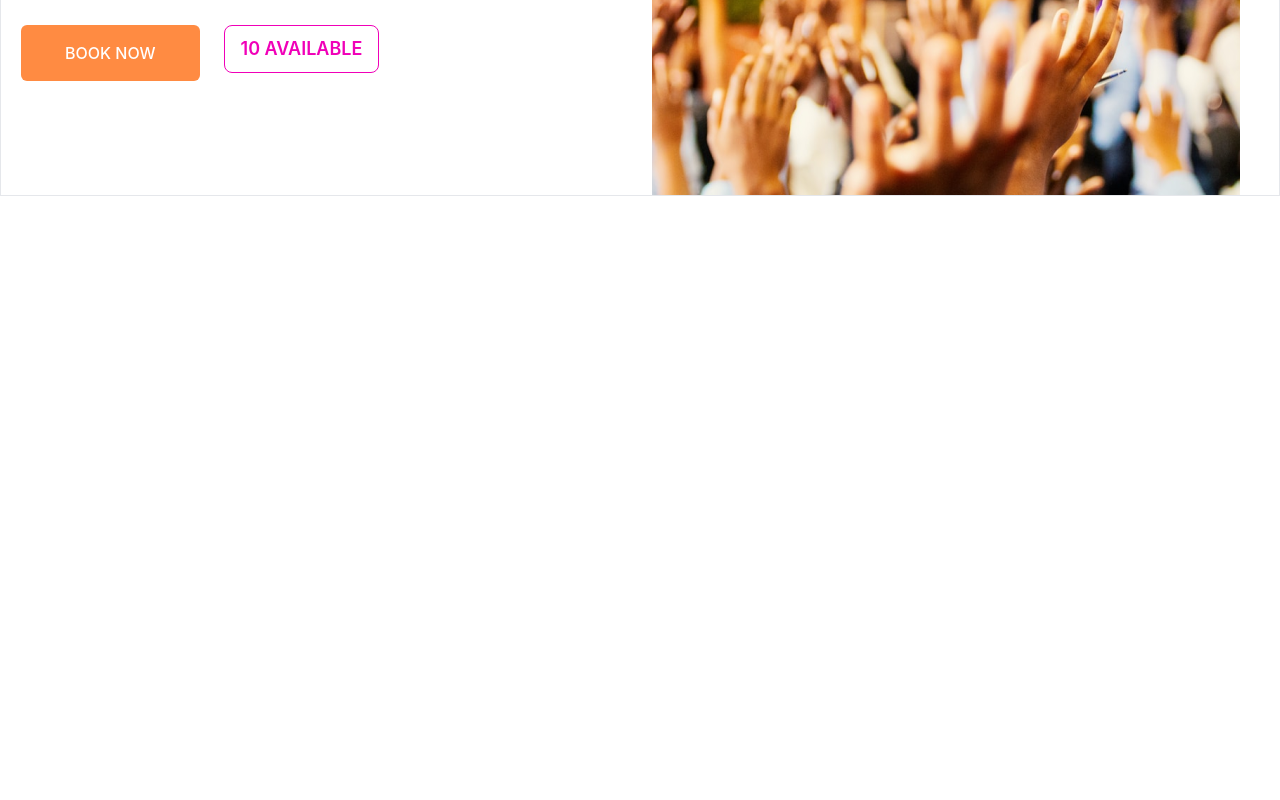
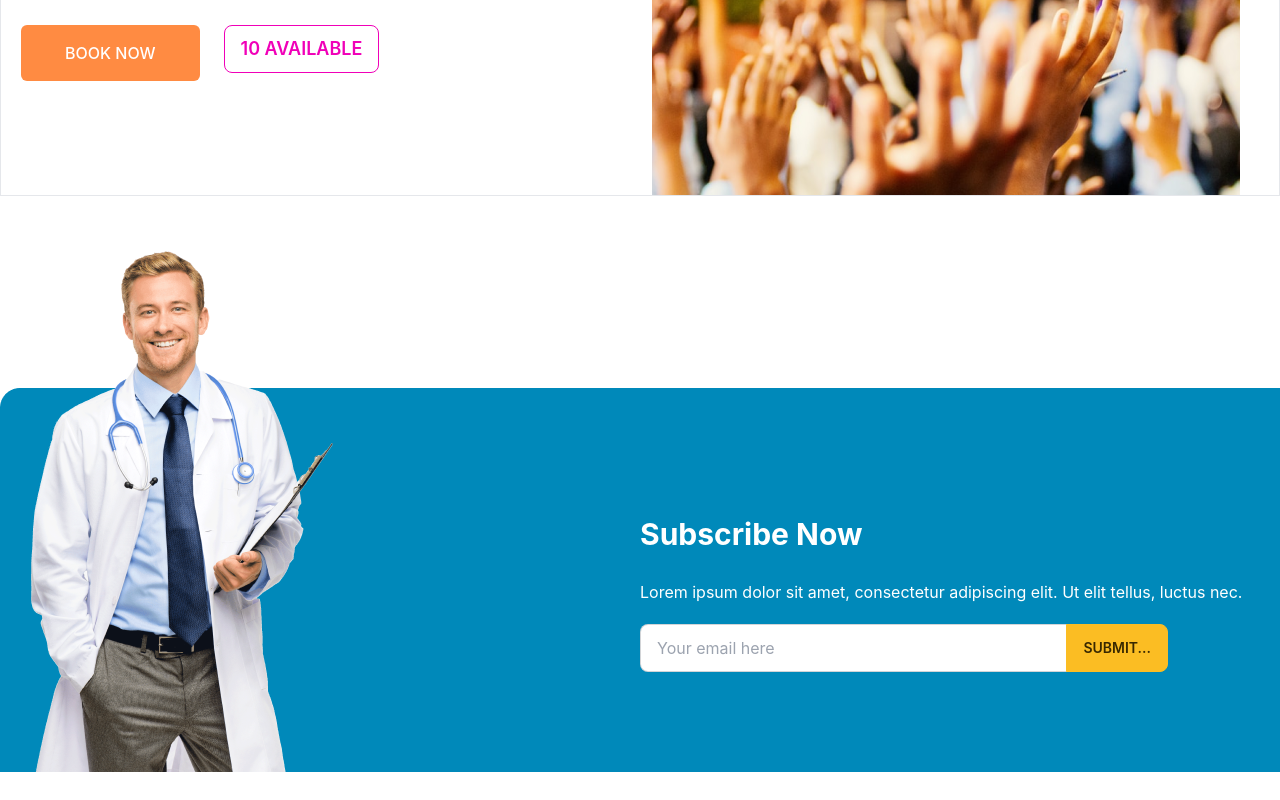
Before and after one commit to mohammad-al-amin-islam/landing-page-design, a React (Create React App) app: page / in a window 1280 px wide. Shown: the part 4889-5689 px from the top of the page. Before the commit the page ends 5105 px from the top, so only its background shows below. Built offline with nearby package versions, Linux system fonts and the light colour scheme.

Commit message:
subscribe area added

```diff
--- a/src/pages/home/Home.js
+++ b/src/pages/home/Home.js
@@ -7,6 +7,7 @@ import DoctorSchedule from "./DoctorSchedule/DoctorSchedule";
 import Event from "./Event/Event";
 import FeedbackArea from "./FeedbackArea/FeedbackArea";
 import ServiceArea from "./ServiceArea/ServiceArea";
+import SubscribeArea from "./SubscribeArea/SubscribeArea";
 
 const Home = () => {
   return (
@@ -19,6 +20,7 @@ const Home = () => {
       <AchievementArea></AchievementArea>
       <FeedbackArea></FeedbackArea>
       <Event></Event>
+      <SubscribeArea></SubscribeArea>
     </div>
   );
 };
--- /dev/null
+++ b/src/pages/home/SubscribeArea/SubscribeArea.js
@@ -0,0 +1,42 @@
+import React from "react";
+import bg from "../../..//assets/Rectangle 44.png";
+import doctor from "../../..//assets/d4.png";
+const SubscribeArea = () => {
+  return (
+    <div className="container mx-auto mt-48">
+      <div
+        className="flex justify-center items-center my-7"
+        style={{
+          backgroundImage: `url(${bg})`,
+          backgroundPosition: "cover",
+          backgroundRepeat: "no-repeat",
+        }}
+      >
+        <div className="flex-1 hidden lg:block">
+          <img className="mt-[-140px] " src={doctor} alt="" />
+        </div>
+        <div className="flex-1 p-3">
+          <h1 className="text-3xl text-white my-7 font-bold">Subscribe Now</h1>
+          <p className="text-white mb-5">
+            Lorem ipsum dolor sit amet, consectetur adipiscing elit. Ut elit
+            tellus, luctus nec.
+          </p>
+          <div className="form-control">
+            <div className="input-group">
+              <input
+                type="text"
+                placeholder="Your email here"
+                className="input input-bordered relative w-3/4"
+              />
+              <button className="btn btn-warning absolute right-28">
+                Submit...
+              </button>
+            </div>
+          </div>
+        </div>
+      </div>
+    </div>
+  );
+};
+
+export default SubscribeArea;
```
Also changed, not shown: src/assets/Rectangle 44.png (added), src/assets/d4.png (added).
